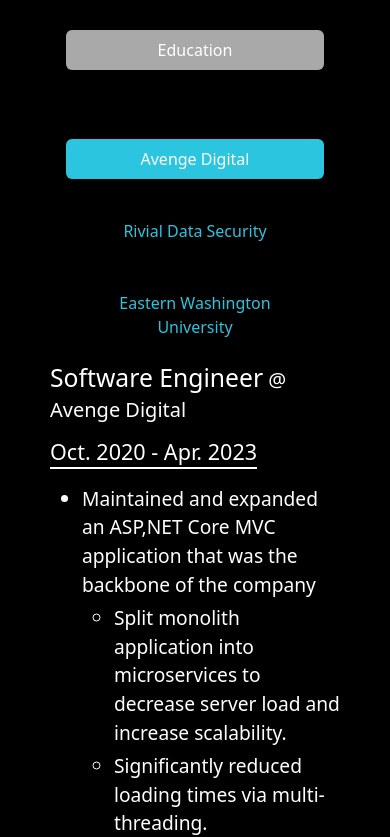
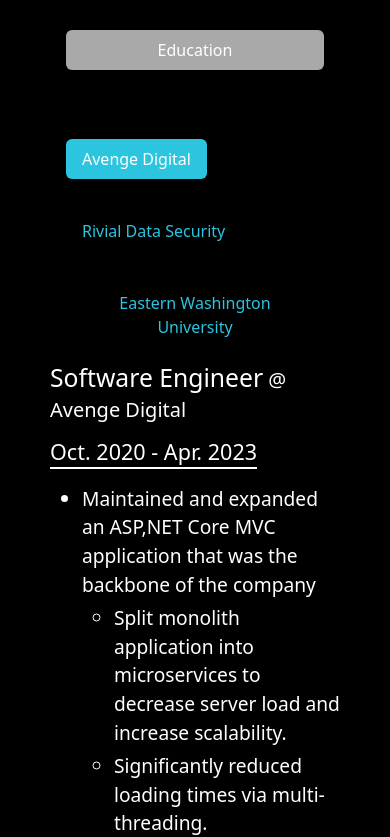
Before and after one commit to bcaesar42/bryancaesar-dot-com, a React (Create React App) app: page / in a window 390 px wide. Shown: the part 1313-2150 px from the top of the page. Built offline with nearby package versions, Linux system fonts and the light colour scheme.

Commit message:
Improved responsiveness of Experience component.

```diff
--- a/src/Components/Resume/Experience/Experience.js
+++ b/src/Components/Resume/Experience/Experience.js
@@ -8,8 +8,8 @@
   const [activeJobIndex, setActiveJobIndex] = useState(0);
 
   return (
-    <div>
-      <Nav className="flex-column" variant="pills" defaultActiveKey="0">
+    <div className="d-flex flex-column flex-sm-row">
+      <Nav className="flex-sm-column" variant="pills" defaultActiveKey="0">
         {workHistory.map((job, index) =>
           <StyledNavItem key={job.Employer}>
             <Nav.Link
```
